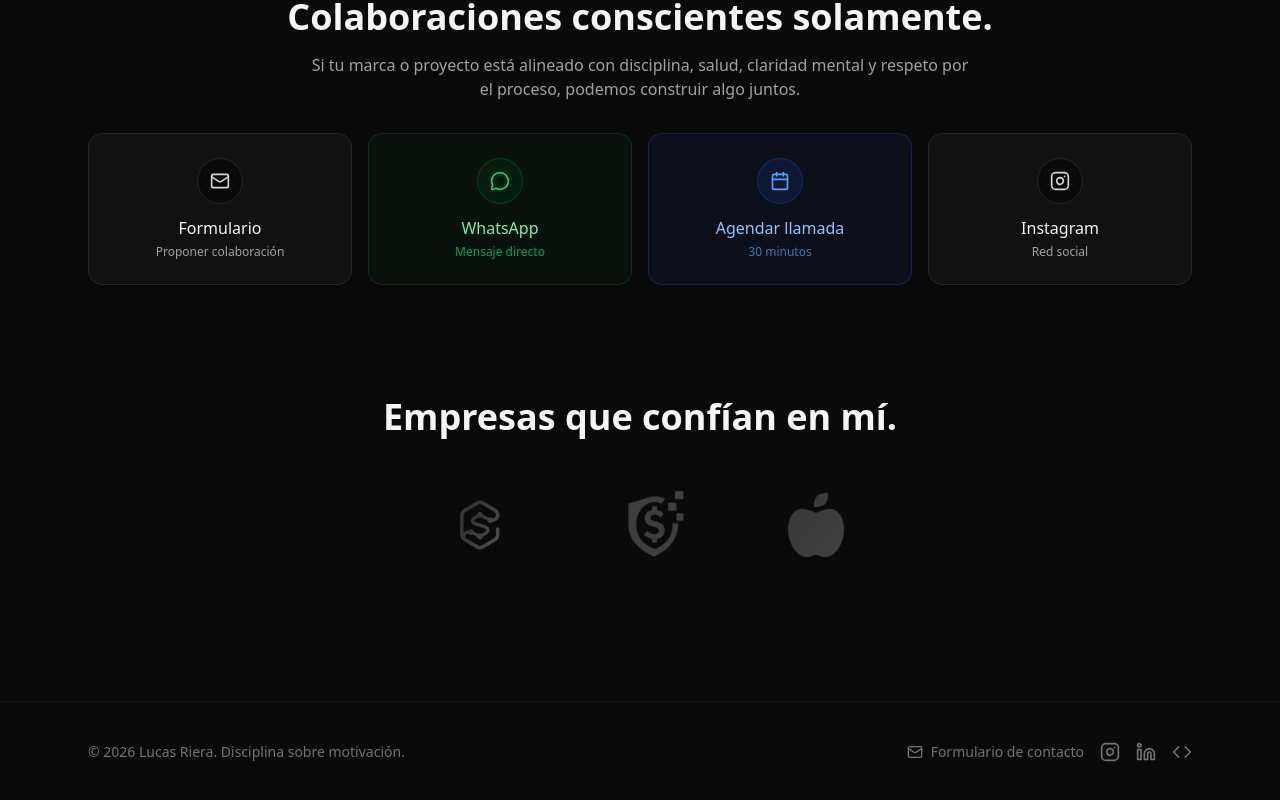
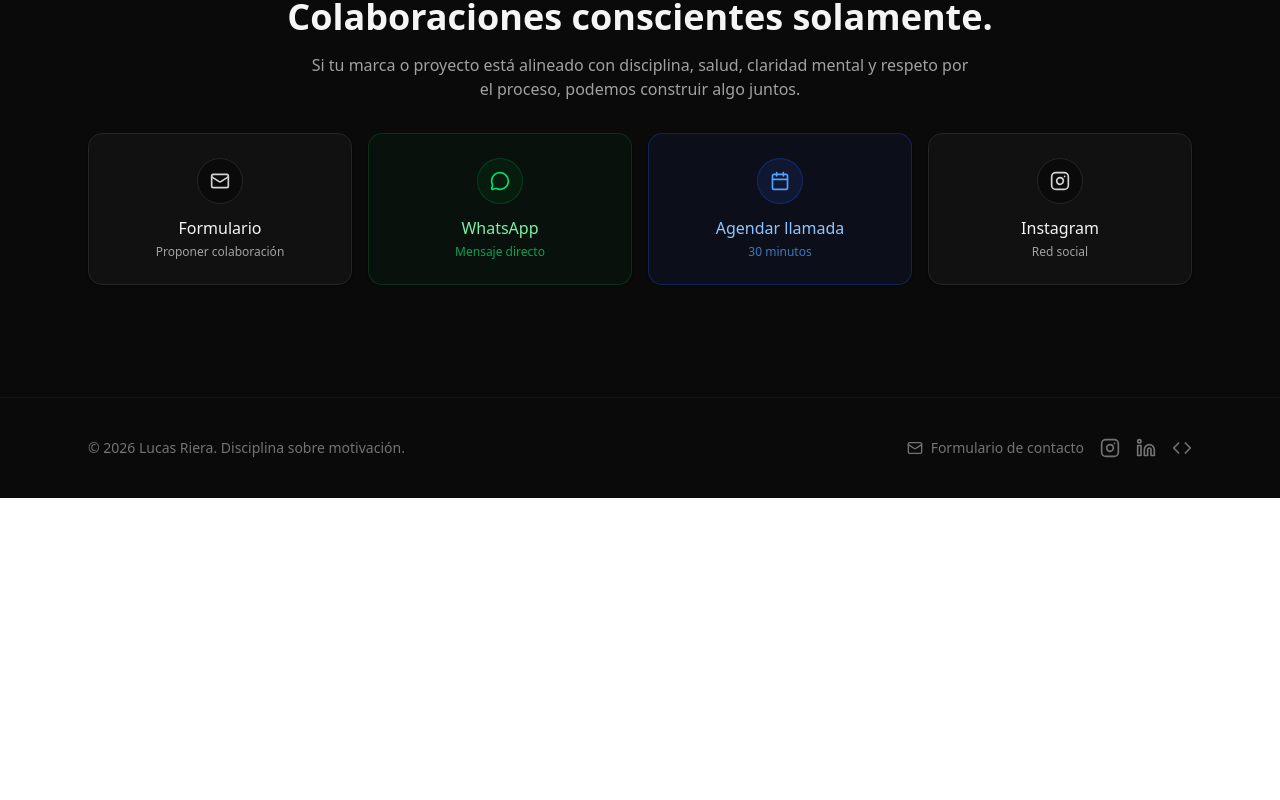
Before and after one commit to lucasezequielriera/lucas-portfolio, a Next.js app: page / in a window 1280 px wide. Shown: the part 6725-7525 px from the top of the page. After the commit the page ends 7223 px from the top, so only its background shows below. Built offline with nearby package versions, Linux system fonts and the light colour scheme.

Commit message:
Empresas que confian en mi deleted

```diff
--- a/app/page.tsx
+++ b/app/page.tsx
@@ -1508,72 +1508,6 @@ export default function Home() {
         </ScrollAnimation>
       </section>
 
-      {/* EMPRESAS QUE CONFÍAN EN MÍ */}
-      <section className="mx-auto max-w-6xl px-6 pb-24">
-        <ScrollAnimation>
-          <div className="space-y-2">
-            <div className="text-center">
-              <h2 className="text-3xl font-semibold md:text-4xl">
-                Empresas que confían en mí.
-              </h2>
-            </div>
-
-            <div className="flex flex-wrap items-center justify-center gap-6 md:gap-8">
-              <ScrollAnimation delay={0}>
-                <a
-                  href="https://www.synapsis.team"
-                  target="_blank"
-                  rel="noreferrer"
-                  className="group relative flex h-40 w-40 items-center justify-center transition-opacity duration-300 hover:opacity-100"
-                >
-                  <Image
-                    src="/synapsis-logo.png"
-                    alt="Synapsis Logo"
-                    fill
-                    sizes="160px"
-                    className="object-contain p-4 opacity-40 grayscale transition-all duration-300 group-hover:opacity-60 group-hover:grayscale-0"
-                  />
-                </a>
-              </ScrollAnimation>
-
-              <ScrollAnimation delay={0.1}>
-                <a
-                  href="https://www.webfinancelab.com"
-                  target="_blank"
-                  rel="noreferrer"
-                  className="group relative flex h-32 w-32 items-center justify-center transition-opacity duration-300 hover:opacity-100"
-                >
-                  <Image
-                    src="/webfinancelab-logo.png"
-                    alt="WebFinanceLab Logo"
-                    fill
-                    sizes="128px"
-                    className="object-contain p-3 opacity-40 grayscale transition-all duration-300 group-hover:opacity-60 group-hover:grayscale-0"
-                  />
-                </a>
-              </ScrollAnimation>
-
-              <ScrollAnimation delay={0.2}>
-                <a
-                  href="https://www.fitplan-ai.com"
-                  target="_blank"
-                  rel="noreferrer"
-                  className="group relative flex h-32 w-32 items-center justify-center transition-opacity duration-300 hover:opacity-100"
-                >
-                  <Image
-                    src="/fitplan-ai-logo.png"
-                    alt="FitPlan AI Logo"
-                    fill
-                    sizes="128px"
-                    className="object-contain p-3 opacity-40 grayscale transition-all duration-300 group-hover:opacity-60 group-hover:grayscale-0"
-                  />
-                </a>
-              </ScrollAnimation>
-            </div>
-          </div>
-        </ScrollAnimation>
-      </section>
-
       {/* FOOTER */}
       <footer className="border-t border-neutral-900/80 py-10">
         <div className="mx-auto flex max-w-6xl flex-col items-center justify-between gap-6 px-6 text-sm text-neutral-500 md:flex-row">
```
